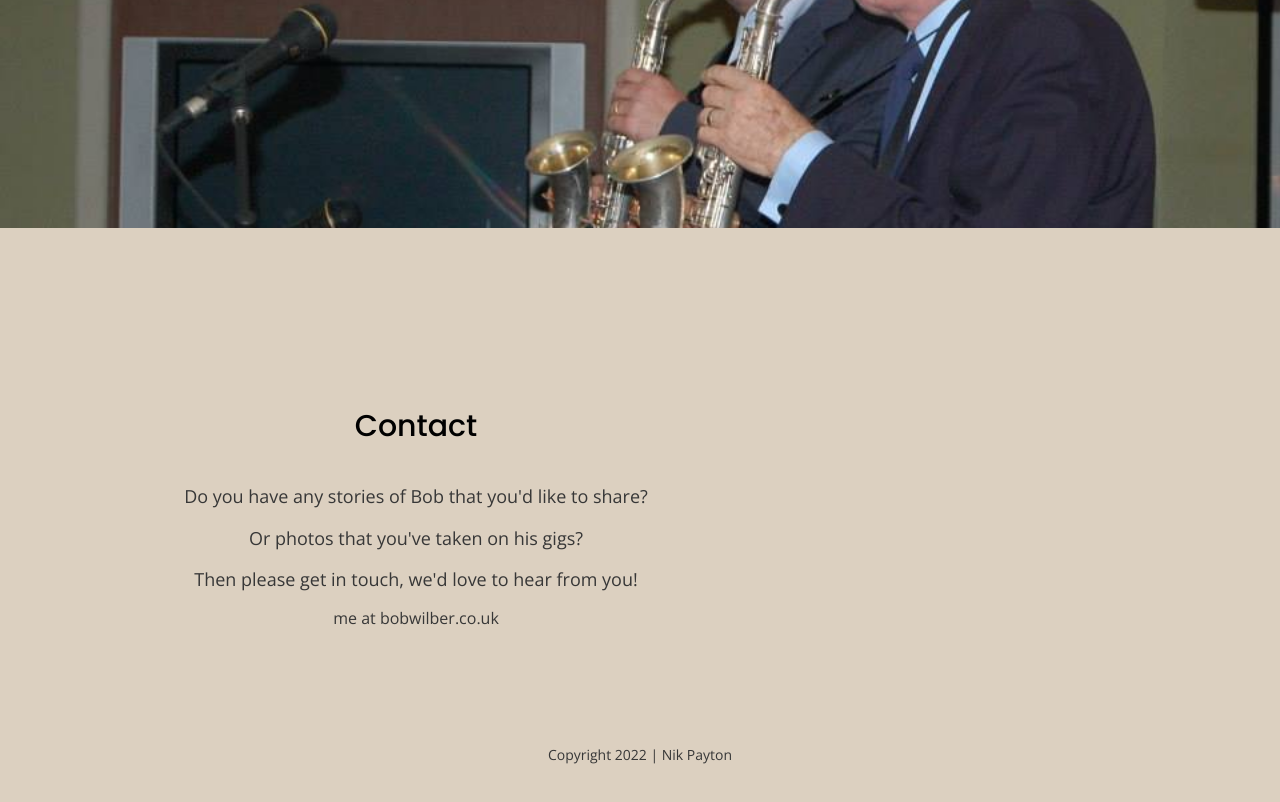
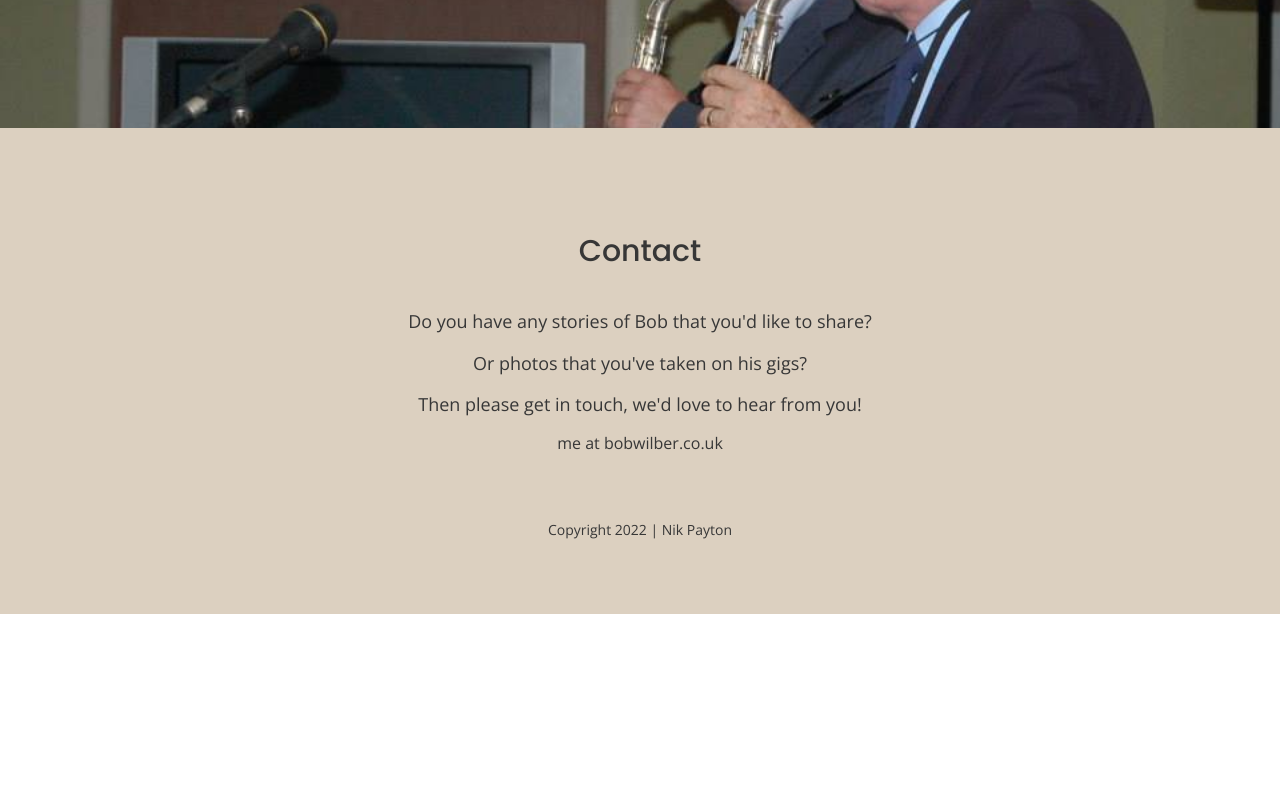
Before and after one commit to niko1402/bob-wilber-newsite, a website built with Parcel: page index.html in a window 1280 px wide. Shown: the part 1360-2162 px from the top of the page. After the commit the page ends 1974 px from the top, so only its background shows below. Built offline with nearby package versions, Linux system fonts and the light colour scheme.

Commit message:
Changed Contact heading to h3. Separated h3 and h4 font-sizes. Changed margins of content-wrapper. Decreased footer padding. Altered hero-two background to min-height 400. Commented out aside section. Changed footer flex-direction to row.

```diff
--- a/css/main.css
+++ b/css/main.css
@@ -127,9 +127,16 @@ h2 {
 
 h3, h4 {
   font-family: 'Poppins', sans-serif;
-  font-size: 1.125rem;
   font-weight: 500;
   margin: 20px 0;
+}
+
+h3 {
+  font-size: 1.5rem;
+}
+
+h4 {
+  font-size: 1.375rem;
 }
 
 p, li {
@@ -152,7 +159,7 @@ address {
 
 .content-wrapper {
   width: 90%;
-  margin: 50px 0;
+  margin: 70px 0 50px 0;
 }
 
 /* ------------------------ Structural Styles --------------------------- */
@@ -194,7 +201,7 @@ h4 {
 }
 
 footer {
-  padding: 80px 0;
+  padding: 55px 0;
 }
 
 .hero-area {
@@ -285,6 +292,11 @@ footer .contact {
   margin-bottom: 50px;
 }
 
+footer h3 {
+  color: #373737;
+  margin-bottom: 40px;
+}
+
 footer p {
   margin: 0;
 }
@@ -294,6 +306,7 @@ footer .content-wrapper {
   flex-flow: row wrap;
   justify-content: center;
   align-items: flex-start;
+  margin-top: 50px;
   width: 100%;
 }
 
@@ -386,13 +399,14 @@ footer .copyright {
 }
 
 .welcome-text {
+  font-size: 1.125rem;
   margin-bottom: 1em;
 }
 
 .hero-two {
   background: url('../img/bob-nik-arborsjazz.jpg') top no-repeat #333;
   background-size: cover;
-  min-height: 500px;
+  min-height: 400px;
 }
 
 /* ============== About Page ============== */
@@ -605,6 +619,10 @@ footer .copyright {
    width: 55%;
   }
 
+  #navbar.sticky ul {
+    width: 90%;
+  }
+
   header nav ul {
     justify-content: space-between;
   }
@@ -634,7 +652,7 @@ footer .copyright {
   }
 
       /* Aside */
-
+/*
   aside .content-wrapper {
     display:flex;
     justify-content: space-between;
@@ -650,7 +668,7 @@ footer .copyright {
   aside .content-wrapper .form {
     width: 45%;
     margin: 0;
-  }
+  } */
 
       /* Features */
 
@@ -695,7 +713,7 @@ footer .copyright {
 
   footer .content-wrapper {
     width: 65%;
-    margin: 100px 0;
+    margin: 50px 0;
   }
 
   footer .footer-content {
@@ -703,6 +721,10 @@ footer .copyright {
     justify-content: space-between;
     align-items: center;
     flex-direction: row;
+  }
+
+  footer {
+  flex-direction: row;
   }
 
   footer h4 {
--- a/index.html
+++ b/index.html
@@ -78,7 +78,7 @@
     <div class="content-wrapper">
       <div class="footer-content">
         <div class="contact-info">
-          <h4>Contact</h4>
+          <h3>Contact</h3>
           <address>
             <p class="welcome-text">Do you have any stories of Bob that you'd like to share?</p>
             <p class="welcome-text">Or photos that you've taken on his gigs?</p>
```
